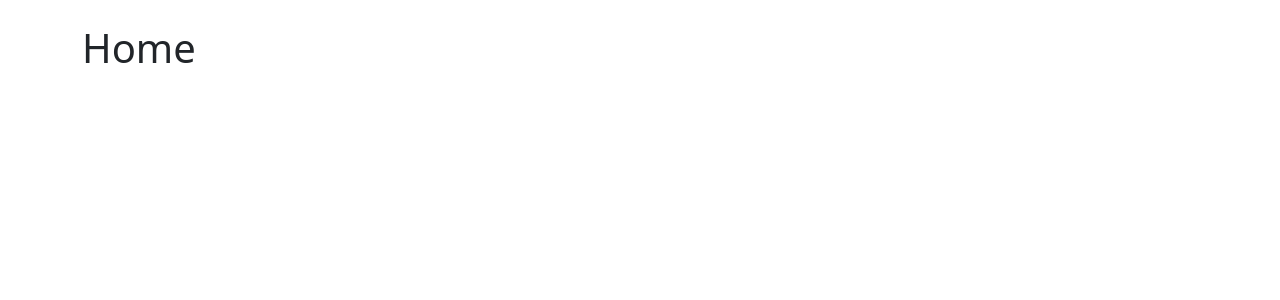
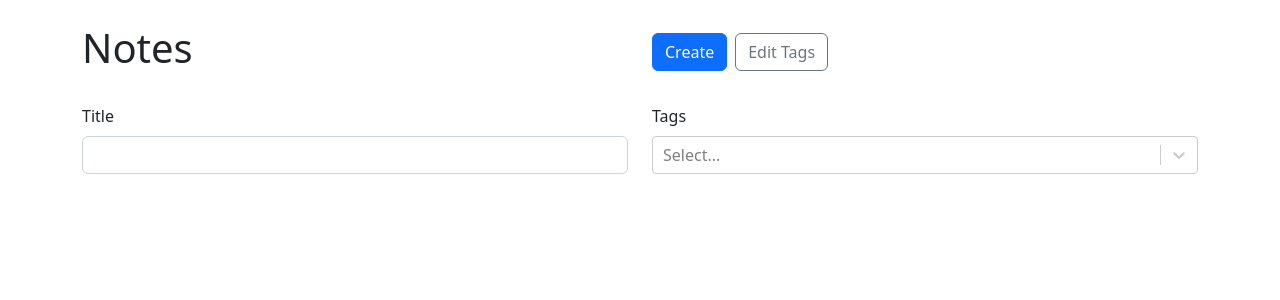
Before and after one commit to amator82/React-TypeScript-Notes, a React (Vite) app: page / in a window 1280 px wide. Shown: the top 300 px of the page. Built offline with nearby package versions, Linux system fonts and the light colour scheme.

Commit message:
add component NoteCard to NoteList

```diff
--- a/src/App.tsx
+++ b/src/App.tsx
@@ -5,7 +5,7 @@ import { Container } from 'react-bootstrap'
 import { v4 as uuidV4 } from 'uuid'
 
 import NewNote from './pages/NewNote'
-import Home from './pages/Home'
+import NoteList from './pages/NoteList/NoteList'
 
 import { useLocalStorage } from './hooks/useLocalStorage'
 
@@ -33,11 +33,29 @@ function App() {
         })
     }
 
+    function addTag(tag: Tag) {
+        setTags((prev) => [...prev, tag])
+    }
+
     return (
         <Container className='my-4'>
             <Routes>
-                <Route path='/' element={<Home />} />
-                <Route path='/new' element={<NewNote onSubmit={onCreateNote}/>} />
+                <Route
+                    path='/'
+                    element={
+                        <NoteList availableTags={tags} notes={notesWithTags} />
+                    }
+                />
+                <Route
+                    path='/new'
+                    element={
+                        <NewNote
+                            onSubmit={onCreateNote}
+                            onAddTag={addTag}
+                            availableTags={tags}
+                        />
+                    }
+                />
                 <Route path='/:id'>
                     <Route index element={<h1>Show</h1>} />
                     <Route path='edit' element={<h1>Edit</h1>} />
--- /dev/null
+++ b/src/components/NoteCard.tsx
@@ -0,0 +1,47 @@
+import React, { FC } from 'react'
+import { Tag } from '../types/note'
+import { Badge, Card, Stack } from 'react-bootstrap'
+
+import { Link } from 'react-router-dom'
+
+import '../pages/NoteList/NoteList.css'
+
+type NoteCardProps = {
+    id: string
+    title: string
+    tags: Tag[]
+}
+
+const NoteCard: FC<NoteCardProps> = ({ id, title, tags }) => {
+    return (
+        <Card
+            as={Link}
+            to={`/${id}`}
+            className='h-100 text-reset text-decoration-none card'
+        >
+            <Card.Body>
+                <Stack
+                    gap={2}
+                    className='align-items-center justify-content-center h-100'
+                >
+                    <span className='fs-5'>{title}</span>
+                    {tags.length > 0 && (
+                        <Stack
+                            gap={1}
+                            direction='horizontal'
+                            className='justify-content-center flex-wrap'
+                        >
+                            {tags.map((tag) => (
+                                <Badge className='text-truncate' key={tag.id}>
+                                    {tag.label}
+                                </Badge>
+                            ))}
+                        </Stack>
+                    )}
+                </Stack>
+            </Card.Body>
+        </Card>
+    )
+}
+
+export default NoteCard
--- a/src/components/NoteForm.tsx
+++ b/src/components/NoteForm.tsx
@@ -1,16 +1,21 @@
 import React, { FC, FormEvent, useRef, useState } from 'react'
+
+import { v4 as uuidV4 } from 'uuid'
 
 import CreatebleReactSelect from 'react-select/creatable'
 
 import { Form, Stack, Row, Col, Button } from 'react-bootstrap'
-import { Link } from 'react-router-dom'
+import { Link, useNavigate } from 'react-router-dom'
 import { NoteData, Tag } from '../types/note'
 
 type NoteFormProps = {
     onSubmit: (data: NoteData) => void
+    onAddTag: (tag: Tag) => void
+    availableTags: Tag[]
 }
 
-const NoteForm: FC<NoteFormProps> = ({ onSubmit }) => {
+const NoteForm: FC<NoteFormProps> = ({ onSubmit, onAddTag, availableTags }) => {
+    const navigate = useNavigate()
     const titleRef = useRef<HTMLInputElement>(null)
     const markdownRef = useRef<HTMLTextAreaElement>(null)
     const [selectedTags, setSelectedTags] = useState<Tag[]>([])
@@ -21,8 +26,10 @@ const NoteForm: FC<NoteFormProps> = ({ onSubmit }) => {
         onSubmit({
             title: titleRef.current!.value,
             markdown: markdownRef.current!.value,
-            tags: []
+            tags: selectedTags
         })
+
+        navigate('..')
     }
 
     return (
@@ -39,8 +46,22 @@ const NoteForm: FC<NoteFormProps> = ({ onSubmit }) => {
                         <Form.Group controlId='tags'>
                             <Form.Label>Tags</Form.Label>
                             <CreatebleReactSelect
-                                value={selectedTags.map((tag) => {
-                                    return { label: tag.label, value: tag.id }
+                                onCreateOption={(label) => {
+                                    const newTag = { id: uuidV4(), label }
+                                    onAddTag(newTag)
+                                    setSelectedTags((prev) => [...prev, newTag])
+                                }}
+                                value={selectedTags.map((selectedTag) => {
+                                    return {
+                                        label: selectedTag.label,
+                                        value: selectedTag.id
+                                    }
+                                })}
+                                options={availableTags.map((availableTag) => {
+                                    return {
+                                        label: availableTag.label,
+                                        value: availableTag.id
+                                    }
                                 })}
                                 onChange={(tags) => {
                                     setSelectedTags(
--- a/src/pages/Home.tsx
+++ /dev/null
@@ -1,7 +0,0 @@
-import React from 'react'
-
-const Home = () => {
-    return <h1>Home</h1>
-}
-
-export default Home
--- a/src/pages/NewNote.tsx
+++ b/src/pages/NewNote.tsx
@@ -1,16 +1,22 @@
 import React, { FC } from 'react'
 import NoteForm from './../components/NoteForm'
-import { NoteData } from '../types/note'
+import { NoteData, Tag } from '../types/note'
 
 type NewNoteProps = {
     onSubmit: (data: NoteData) => void
+    onAddTag: (tag: Tag) => void
+    availableTags: Tag[]
 }
 
-const NewNote: FC<NewNoteProps> = ({ onSubmit }) => {
+const NewNote: FC<NewNoteProps> = ({ onSubmit, onAddTag, availableTags }) => {
     return (
         <>
             <h1 className='mb-4'>NewNote</h1>
-            <NoteForm onSubmit={onSubmit} />
+            <NoteForm
+                onSubmit={onSubmit}
+                onAddTag={onAddTag}
+                availableTags={availableTags}
+            />
         </>
     )
 }
--- /dev/null
+++ b/src/pages/NoteList/NoteList.css
@@ -0,0 +1,8 @@
+.card {
+    transition: translate ease-in-out 100ms, box-shadow ease-in-out 100ms;
+}
+.card:hover,
+.card:focus {
+    translate: 0 -5px;
+    box-shadow: 0 5px 8px 0 rgba(0, 0, 0, 0.2);
+}
--- /dev/null
+++ b/src/pages/NoteList/NoteList.tsx
@@ -0,0 +1,106 @@
+import React, { FC, useState, useMemo } from 'react'
+import { Button, Col, Row, Stack, Form } from 'react-bootstrap'
+import { Link } from 'react-router-dom'
+import ReactSelect from 'react-select'
+
+import { SimpifiedNote, Tag } from '../../types/note'
+
+import NoteCard from '../../components/NoteCard'
+
+type NoteListProps = {
+    availableTags: Tag[]
+    notes: SimpifiedNote[]
+}
+
+const NoteList = ({ availableTags, notes }: NoteListProps) => {
+    const [selectedTags, setSelectedTags] = useState<Tag[]>([])
+    const [title, setTitle] = useState<string>('')
+
+    const filteredNotes = useMemo(() => {
+        return notes.filter((note) => {
+            return (
+                (title === '' ||
+                    note.title.toLowerCase().includes(title.toLowerCase())) &&
+                (selectedTags.length === 0 ||
+                    selectedTags.every((tag) =>
+                        note.tags.some((noteTag) => noteTag.id === tag.id)
+                    ))
+            )
+        })
+    }, [title, selectedTags, notes])
+
+    return (
+        <>
+            <Row className='align-items-center mb-4'>
+                <Col>
+                    <h1>Notes</h1>
+                </Col>
+                <Col sx='auto'>
+                    <Stack gap={2} direction='horizontal'>
+                        <Link to='/new'>
+                            <Button variant='primary'>Create</Button>
+                        </Link>
+                        <Button variant='outline-secondary'>Edit Tags</Button>
+                    </Stack>
+                </Col>
+            </Row>
+            <Form>
+                <Row className='mb-4'>
+                    <Col>
+                        <Form.Group controlId='title'>
+                            <Form.Label>Title</Form.Label>
+                            <Form.Control
+                                type='text'
+                                value={title}
+                                onChange={(e) => setTitle(e.target.value)}
+                            />
+                        </Form.Group>
+                    </Col>
+                    <Col>
+                        <Form.Group controlId='tags'>
+                            <Form.Label>Tags</Form.Label>
+                            <ReactSelect
+                                value={selectedTags.map((selectedTag) => {
+                                    return {
+                                        label: selectedTag.label,
+                                        value: selectedTag.id
+                                    }
+                                })}
+                                options={availableTags.map((availableTag) => {
+                                    return {
+                                        label: availableTag.label,
+                                        value: availableTag.id
+                                    }
+                                })}
+                                onChange={(tags) => {
+                                    setSelectedTags(
+                                        tags.map((tag) => {
+                                            return {
+                                                label: tag.label,
+                                                id: tag.value
+                                            }
+                                        })
+                                    )
+                                }}
+                                isMulti
+                            />
+                        </Form.Group>
+                    </Col>
+                </Row>
+            </Form>
+            <Row xs={1} sm={2} lg={3} xl={4} className='g-3'>
+                {filteredNotes.map((note) => (
+                    <Col key={note.id}>
+                        <NoteCard
+                            id={note.id}
+                            title={note.title}
+                            tags={note.tags}
+                        />
+                    </Col>
+                ))}
+            </Row>
+        </>
+    )
+}
+
+export default NoteList
--- a/src/types/note.ts
+++ b/src/types/note.ts
@@ -22,3 +22,9 @@ export type Tag = {
     id: string
     label: string
 }
+
+export type SimpifiedNote = {
+    id: string
+    title: string
+    tags: Tag[]
+}
```
